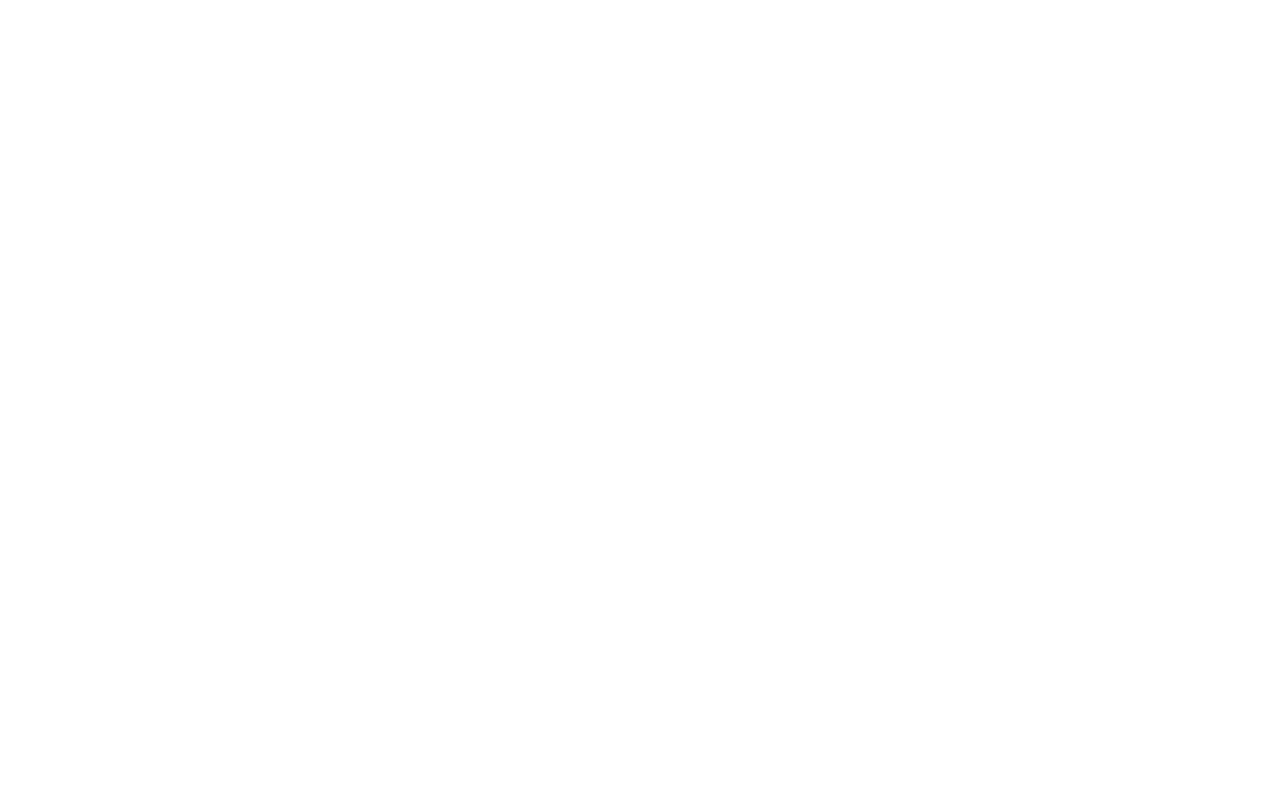
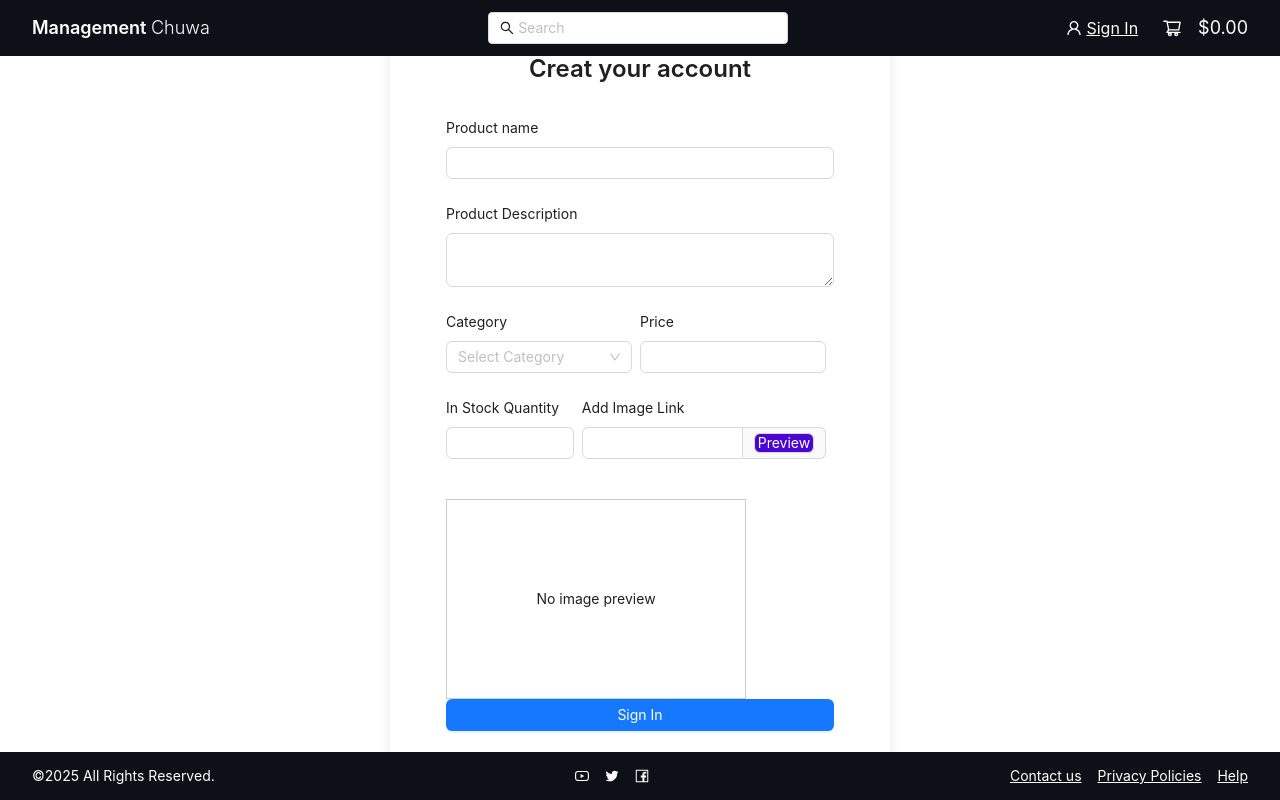
Before and after one commit to AAAAAiden/Proj1, a React (Create React App) app in the folder frontend/: page /productupload in a window 1280 px wide. Before the commit this address had no page. Built offline with nearby package versions, Linux system fonts and the light colour scheme.

Commit message:
upload product

```diff
--- a/frontend/src/App.jsx
+++ b/frontend/src/App.jsx
@@ -6,6 +6,7 @@ import UpdatePassword from './components/Auth/UpdatePass';
 import Layout from './components/Layout';
 import Products from './components/pages/Products';
 import RecoverySent from "./components/Auth/RecoverySent";
+import UploadPro from "./components/pages/uploadPro";
 
 function App() {
   return (
@@ -18,6 +19,7 @@ function App() {
           <Route path='/updatepassword' element={<UpdatePassword />} />
           <Route path="/products" element={<Products />} />
           <Route path="/recovery-sent" element={<RecoverySent />} />
+          <Route path="/productupload" element={<UploadPro />} />
         </Route>
       </Routes>
     </Router>
--- /dev/null
+++ b/frontend/src/components/pages/uploadPro.jsx
@@ -0,0 +1,175 @@
+import React, { useState, useEffect } from "react";
+import { Card, Form, Input, Button, message, Typography, Descriptions , InputNumber, Select} from "antd";
+import { Link } from "react-router-dom";
+import { useNavigate } from "react-router-dom";
+
+const { Title, Text } = Typography;
+
+const UploadPro = () => {
+  const [form] = Form.useForm();
+  const [messageApi, contextHolder] = message.useMessage();
+  const [animate, setAnimate] = useState(false);
+  const navigate = useNavigate();
+  const { Option } = Select;
+  const [previewUrl, setPreviewUrl] = useState('');
+
+
+  useEffect(() => {
+    setAnimate(true);
+  }, []);
+
+  const onFinish = (values) => {
+
+  };
+
+  const handlePreview = () => {
+
+    const imageUrl = form.getFieldValue(['product', 'image']);
+    setPreviewUrl(imageUrl);
+    console.log('Image URL: ', imageUrl);
+    console.log(imageUrl);
+  };
+
+  return (
+    <>
+      {contextHolder}
+      <div
+        style={{
+          display: "flex",
+          height: "100vh",
+          justifyContent: "center",
+          alignItems: "center",
+        }}
+      >
+        <Card
+          className={animate ? "animated-card" : ""}
+          style={{
+            width: 500,
+            borderRadius: 8,
+            background: "#fff",
+            border: "none",
+            boxShadow: "0 4px 12px rgba(0, 0, 0, 0.1)",
+          }}
+        >
+          <div style={{ padding: "40px 32px" }}>
+            <Title level={3} style={{ textAlign: "center", marginBottom: 32 }}>
+              Creat your account
+            </Title>
+
+            <Form
+              form={form}
+              layout="vertical"
+              onFinish={onFinish}
+              requiredMark={false}
+              autoComplete="off"
+            >
+              <Form.Item
+                name={['product', 'name']}
+                label="Product name"
+                rules={[
+                    { required: true, message: "Please enter the name of the product" }
+                ]}
+                >
+                <Input/>
+              </Form.Item>
+
+              <Form.Item
+                name={['product', 'Description']}
+                label="Product Description"
+
+              >
+                <Input.TextArea />
+              </Form.Item>
+
+
+
+
+
+
+            <Form.Item style={{ marginBottom: 0 }}>
+                <Form.Item
+                    label="Category"
+                    rules={[{ required: true }]}
+                    style={{ display: 'inline-block', width: 'calc(50% - 8px)' }}
+                >
+                    <Select placeholder="Select Category">
+                        <Option value="category1">category1</Option>
+                        <Option value="category2">category2</Option>
+                    </Select>
+                </Form.Item>
+                <Form.Item
+                    label="Price"
+                    rules={[{ required: true }]}
+                    style={{ display: 'inline-block', width: 'calc(50% - 8px)', margin: '0 8px' }}
+                >
+                    <InputNumber style={{width:'100%'}} controls={false}/>
+                </Form.Item>
+            </Form.Item>
+
+
+
+
+
+
+            <Form.Item  style={{ marginBottom: 0 }}>
+                <Form.Item
+                    name={['product', 'quantity']}
+                    label="In Stock Quantity"
+                    rules={[{ required: true }]}
+                    style={{ display: 'inline-block', width: 'calc(35% - 8px)' }}
+                >
+                    <InputNumber style={{width:'100%'}} controls={false}/>
+                </Form.Item>
+                <Form.Item
+                    name={['product', 'image']}
+                    label = "Add Image Link"
+
+                    rules={[{ required: true }]}
+                    style={{ display: 'inline-block', width: 'calc(65% - 8px)', margin: '0 8px' }}
+                >
+                    <Input style={{width:'100%'}}
+
+                    addonAfter={<Button style={{backgroundColor: "hsl(260, 95.40%, 42.50%)" ,color:"white", height:"20px", width:"60px"}} onClick={(handlePreview)}>Preview</Button>}
+                    />
+                </Form.Item>
+            </Form.Item>
+            <div
+        style={{
+          width: '300px',
+          height: '200px',
+          border: '1px solid #ccc',
+          marginTop: '16px',
+          display: 'flex',
+          justifyContent: 'center',
+          alignItems: 'center'
+        }}
+      >
+        {previewUrl ? (
+          <img
+            src={previewUrl}
+            alt="Preview"
+            style={{
+              maxWidth: '100%',
+              maxHeight: '100%',
+              objectFit: 'contain'
+            }}
+          />
+        ) : (
+          <span>No image preview</span>
+        )}
+      </div>
+
+              <Form.Item>
+                <Button type="primary" htmlType="submit" block>
+                  Sign In
+                </Button>
+              </Form.Item>
+            </Form>
+          </div>
+        </Card>
+      </div>
+    </>
+  );
+};
+
+export default UploadPro;
```
